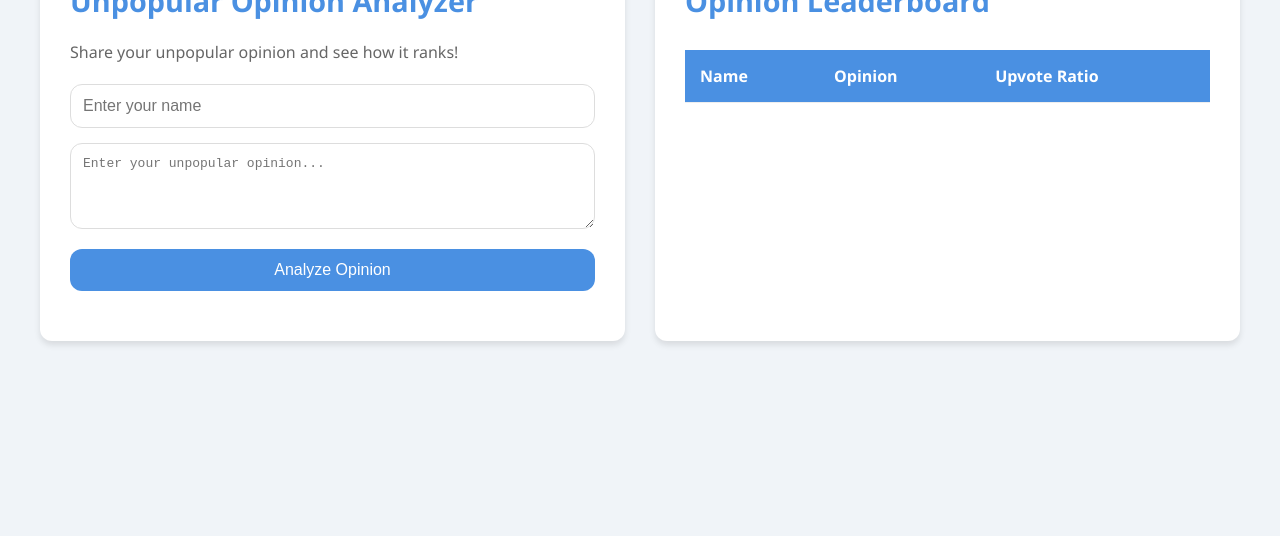
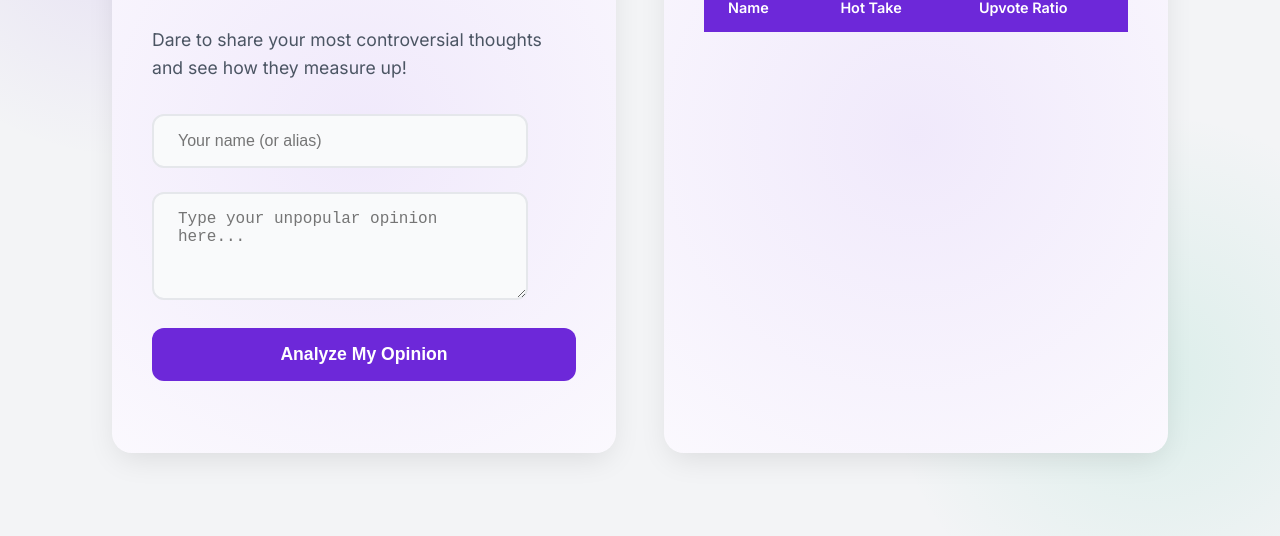
Before and after one commit to svkislenkov/f24mdst, a website: page public/index.html in a window 1280 px wide. Shown: the part 264-800 px from the top of the page. Drawn offline with Linux system fonts and the light colour scheme; no server answers.

Commit message:
updated ui

```diff
--- a/public/index.html
+++ b/public/index.html
@@ -3,122 +3,244 @@
 <head>
     <meta charset="UTF-8">
     <meta name="viewport" content="width=device-width, initial-scale=1.0">
-    <title>Unpopular Opinion Analyzer with Persistent Leaderboard</title>
+    <title>Unpopular Opinion Analyzer</title>
+    <link href="https://fonts.googleapis.com/css2?family=Inter:wght@300;400;600;700&display=swap" rel="stylesheet">
     <style>
         :root {
-            --primary-color: #4a90e2;
-            --secondary-color: #f39c12;
-            --background-color: #f0f4f8;
+            --primary-color: #6d28d9;
+            --primary-light: #8b5cf6;
+            --secondary-color: #10b981;
+            --background-color: #f3f4f6;
             --card-background: #ffffff;
-            --text-color: #333333;
-            --border-radius: 12px;
+            --text-color: #1f2937;
+            --border-radius: 20px;
+            --transition: all 0.3s cubic-bezier(0.25, 0.8, 0.25, 1);
         }
         body {
-            font-family: 'Segoe UI', Tahoma, Geneva, Verdana, sans-serif;
+            font-family: 'Inter', sans-serif;
+            background-color: var(--background-color);
+            color: var(--text-color);
+            margin: 0;
+            padding: 0;
+            min-height: 100vh;
             display: flex;
             justify-content: center;
             align-items: center;
-            min-height: 100vh;
-            margin: 0;
-            background-color: var(--background-color);
-            padding: 20px;
-            box-sizing: border-box;
-            color: var(--text-color);
+            background-image:
+                radial-gradient(circle at 10% 20%, rgba(109, 40, 217, 0.1) 0%, transparent 20%),
+                radial-gradient(circle at 90% 80%, rgba(16, 185, 129, 0.1) 0%, transparent 20%);
+            background-attachment: fixed;
         }
         .container {
-            display: flex;
-            gap: 30px;
-            max-width: 1200px;
-            width: 100%;
-            flex-wrap: wrap;
+            display: grid;
+            grid-template-columns: 1fr 1fr;
+            gap: 3rem;
+            max-width: 1400px;
+            width: 90%;
+            padding: 3rem;
+            box-sizing: border-box;
         }
         .card {
             background-color: var(--card-background);
             border-radius: var(--border-radius);
-            box-shadow: 0 4px 6px rgba(0, 0, 0, 0.1);
-            padding: 30px;
-            flex: 1;
-            min-width: 300px;
-            transition: transform 0.3s ease;
+            box-shadow: 0 10px 30px -5px rgba(0, 0, 0, 0.1);
+            padding: 2.5rem;
+            transition: var(--transition);
+            position: relative;
+            overflow: hidden;
+        }
+        .card::before {
+            content: '';
+            position: absolute;
+            top: -50%;
+            left: -50%;
+            width: 200%;
+            height: 200%;
+            background: radial-gradient(circle, rgba(109, 40, 217, 0.1) 0%, transparent 70%);
+            transform: rotate(45deg);
+            z-index: 0;
+        }
+        .card > * {
+            position: relative;
+            z-index: 1;
         }
         .card:hover {
-            transform: translateY(-5px);
+            transform: translateY(-10px);
+            box-shadow: 0 20px 40px -5px rgba(0, 0, 0, 0.2);
         }
         h1 {
-            font-size: 1.8em;
-            margin-bottom: 20px;
+            font-size: 2.5rem;
+            font-weight: 700;
             color: var(--primary-color);
+            margin-bottom: 1.5rem;
+            position: relative;
+            display: inline-block;
+        }
+        h1::after {
+            content: '';
+            position: absolute;
+            bottom: -5px;
+            left: 0;
+            width: 50%;
+            height: 3px;
+            background-color: var(--secondary-color);
+            transition: var(--transition);
+        }
+        .card:hover h1::after {
+            width: 100%;
         }
         p {
-            font-size: 1em;
-            color: #666;
-            margin-bottom: 20px;
-            line-height: 1.5;
+            font-size: 1.1rem;
+            color: #4b5563;
+            margin-bottom: 2rem;
+            line-height: 1.6;
         }
         input[type="text"], textarea {
-            width: 100%;
-            padding: 12px;
-            margin-bottom: 15px;
-            border: 1px solid #ddd;
-            border-radius: var(--border-radius);
-            box-sizing: border-box;
-            font-size: 1em;
-            transition: border-color 0.3s ease;
+            width: calc(100% - 3rem); /* Account for padding */
+            padding: 1rem 1.5rem;
+            margin-bottom: 1.5rem;
+            border: 2px solid #e5e7eb;
+            border-radius: 12px;
+            font-size: 1rem;
+            transition: var(--transition);
+            background-color: #f9fafb;
+            box-sizing: border-box; /* Add this to include padding in width calculation */
         }
         input[type="text"]:focus, textarea:focus {
             outline: none;
-            border-color: var(--primary-color);
+            border-color: var(--primary-light);
+            box-shadow: 0 0 0 4px rgba(139, 92, 246, 0.1);
+            background-color: #ffffff;
         }
         button {
             width: 100%;
-            padding: 12px;
+            padding: 1rem 1.5rem;
             background-color: var(--primary-color);
             color: white;
             border: none;
-            border-radius: var(--border-radius);
+            border-radius: 12px;
+            font-size: 1.1rem;
+            font-weight: 600;
             cursor: pointer;
-            font-size: 1em;
-            transition: background-color 0.3s ease;
+            transition: var(--transition);
+            position: relative;
+            overflow: hidden;
+        }
+        button::before {
+            content: '';
+            position: absolute;
+            top: 50%;
+            left: 50%;
+            width: 300%;
+            height: 300%;
+            background: radial-gradient(circle, rgba(255,255,255,0.3) 0%, transparent 70%);
+            transition: var(--transition);
+            z-index: 0;
+            transform: translate(-50%, -50%) scale(0);
+        }
+        button:hover::before {
+            transform: translate(-50%, -50%) scale(1);
         }
         button:hover {
-            background-color: #3a7bd5;
+            background-color: var(--primary-light);
+            transform: translateY(-2px);
+            box-shadow: 0 4px 12px rgba(109, 40, 217, 0.2);
         }
         #result {
-            margin-top: 20px;
-            font-weight: bold;
+            margin-top: 2rem;
+            font-weight: 600;
             text-align: center;
-            font-size: 1.2em;
+            font-size: 1.3rem;
             color: var(--secondary-color);
+            opacity: 0;
+            transform: translateY(20px);
+            transition: var(--transition);
+        }
+        #result.show {
+            opacity: 1;
+            transform: translateY(0);
         }
         table {
             width: 100%;
             border-collapse: separate;
-            border-spacing: 0 10px;
-            margin-top: 20px;
-        }
-        th, td {
-            padding: 15px;
-            text-align: left;
-            border-bottom: 1px solid #eee;
+            border-spacing: 0;
+            margin-top: 1.5rem;
         }
         th {
             background-color: var(--primary-color);
             color: white;
-            font-weight: bold;
+            font-weight: 600;
+            padding: 1rem 1.5rem;
+            text-align: left;
+            font-size: 0.9rem;
         }
-        tr {
-            background-color: #f9f9f9;
-            transition: background-color 0.3s ease;
+        th:first-child {
+            border-top-left-radius: 12px;
         }
-        tr:hover {
-            background-color: #f0f0f0;
+        th:last-child {
+            border-top-right-radius: 12px;
+        }
+        td {
+            padding: 1rem 1.5rem;
+            background-color: #ffffff;
+            border-bottom: 1px solid #e5e7eb;
+        }
+        tr:last-child td {
+            border-bottom: none;
+        }
+        tr:last-child td:first-child {
+            border-bottom-left-radius: 12px;
+        }
+        tr:last-child td:last-child {
+            border-bottom-right-radius: 12px;
+        }
+        tbody tr {
+            background-color: #ffffff;
+            transition: var(--transition);
+        }
+        tbody tr:hover {
+            background-color: #f8fafc;
+            transform: translateY(-2px);
+            box-shadow: 0 4px 12px rgba(0, 0, 0, 0.05);
+        }
+        td:nth-child(1) {  /* Name column */
+            font-weight: 600;
+            color: var(--primary-color);
+            width: 20%;
+        }
+        td:nth-child(2) {  /* Opinion column */
+            width: 60%;
+            line-height: 1.5;
+        }
+        td:nth-child(3) {  /* Upvote ratio column */
+            width: 20%;
+            text-align: center;
+            font-weight: 600;
+            color: var(--secondary-color);
         }
         .fade-in {
-            animation: fadeIn 0.5s;
+            animation: fadeIn 0.6s ease-out forwards;
+            opacity: 0;
         }
         @keyframes fadeIn {
-            from { opacity: 0; }
-            to { opacity: 1; }
+            from { opacity: 0; transform: translateY(20px); }
+            to { opacity: 1; transform: translateY(0); }
+        }
+        @media (max-width: 1024px) {
+            .container {
+                grid-template-columns: 1fr;
+            }
+        }
+        @media (max-width: 640px) {
+            .container {
+                padding: 1.5rem;
+            }
+            .card {
+                padding: 1.5rem;
+            }
+            h1 {
+                font-size: 2rem;
+            }
         }
     </style>
 </head>
@@ -126,10 +248,10 @@
     <div class="container">
         <div class="card">
             <h1>Unpopular Opinion Analyzer</h1>
-            <p>Share your unpopular opinion and see how it ranks!</p>
-            <input type="text" id="nameInput" placeholder="Enter your name" aria-label="Your name">
-            <textarea id="opinionInput" placeholder="Enter your unpopular opinion..." rows="4" aria-label="Your unpopular opinion"></textarea>
-            <button onclick="analyzeOpinion()">Analyze Opinion</button>
+            <p>Dare to share your most controversial thoughts and see how they measure up!</p>
+            <input type="text" id="nameInput" placeholder="Your name (or alias)" aria-label="Your name">
+            <textarea id="opinionInput" placeholder="Type your unpopular opinion here..." rows="4" aria-label="Your unpopular opinion"></textarea>
+            <button onclick="analyzeOpinion()">Analyze My Opinion</button>
             <div id="result" aria-live="polite"></div>
         </div>
         <div class="card">
@@ -138,7 +260,7 @@
                 <thead>
                     <tr>
                         <th>Name</th>
-                        <th>Opinion</th>
+                        <th>Hot Take</th>
                         <th>Upvote Ratio</th>
                     </tr>
                 </thead>
@@ -152,23 +274,20 @@
     <script>
         let leaderboard = [];
 
-        // Load leaderboard from both localStorage and server on page load
         document.addEventListener('DOMContentLoaded', async () => {
-            // First load from localStorage
             const savedLeaderboard = localStorage.getItem('opinionLeaderboard');
             if (savedLeaderboard) {
                 leaderboard = JSON.parse(savedLeaderboard);
                 updateLeaderboard();
             }
 
-            // Then try to load from server
             try {
                 const response = await fetch('/api/leaderboard');
                 const serverLeaderboard = await response.json();
                 if (serverLeaderboard.length > 0) {
                     leaderboard = serverLeaderboard;
                     updateLeaderboard();
-                    saveLeaderboard(); // Update localStorage with server data
+                    saveLeaderboard();
                 }
             } catch (error) {
                 console.error('Failed to load leaderboard from server:', error);
@@ -178,9 +297,11 @@
         async function analyzeOpinion() {
             const name = document.getElementById('nameInput').value.trim();
             const opinion = document.getElementById('opinionInput').value.trim();
+            const resultElement = document.getElementById('result');
 
             if (name && opinion) {
-                document.getElementById('result').textContent = 'Analyzing...';
+                resultElement.textContent = 'Analyzing...';
+                resultElement.classList.add('show');
 
                 try {
                     const response = await fetch('/api/opinions', {
@@ -197,18 +318,19 @@
                     }
 
                     const data = await response.json();
-                    document.getElementById('result').textContent = `Predicted Ratio: ${data.upvoteRatio}`;
+                    resultElement.textContent = `Controversy Score: ${data.upvoteRatio}`;
+                    resultElement.classList.add('show');
 
                     leaderboard = data.leaderboard;
                     updateLeaderboard();
                     saveLeaderboard();
 
-                    // Clear inputs
                     document.getElementById('nameInput').value = '';
                     document.getElementById('opinionInput').value = '';
                 } catch (error) {
                     console.error('Failed to submit opinion:', error);
-                    document.getElementById('result').textContent = `Error: ${error.message}`;
+                    resultElement.textContent = `Error: ${error.message}`;
+                    resultElement.classList.add('show');
                 }
             } else {
                 alert('Please enter both your name and opinion.');
@@ -232,7 +354,6 @@
             localStorage.setItem('opinionLeaderboard', JSON.stringify(leaderboard));
         }
 
-        // Add this new function to list entries with IDs
         function listEntries() {
             console.log('Current leaderboard entries:');
             console.table(leaderboard.map(entry => ({
@@ -245,7 +366,7 @@
 
         async function deleteEntry(id) {
             try {
-                console.log('Attempting to delete entry:', id); // Add this for debugging
+                console.log('Attempting to delete entry:', id);
                 const response = await fetch(`/api/entries/${id}`, {
                     method: 'DELETE',
                     headers: {
```
